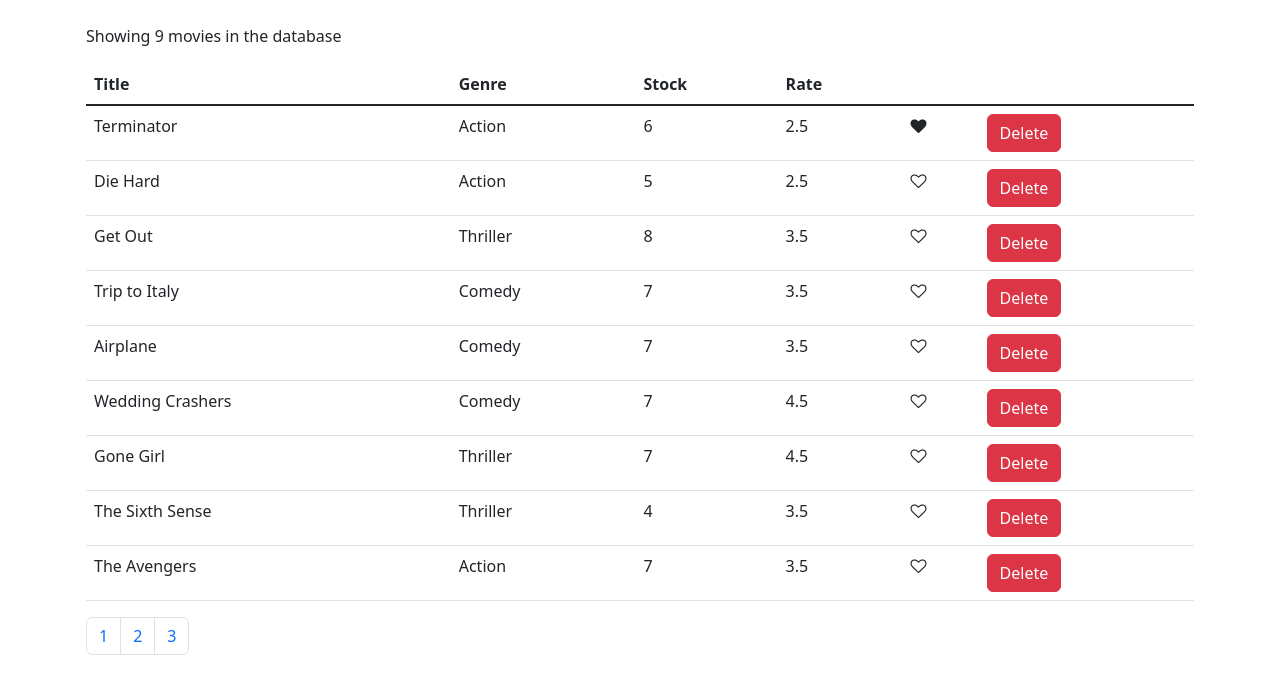
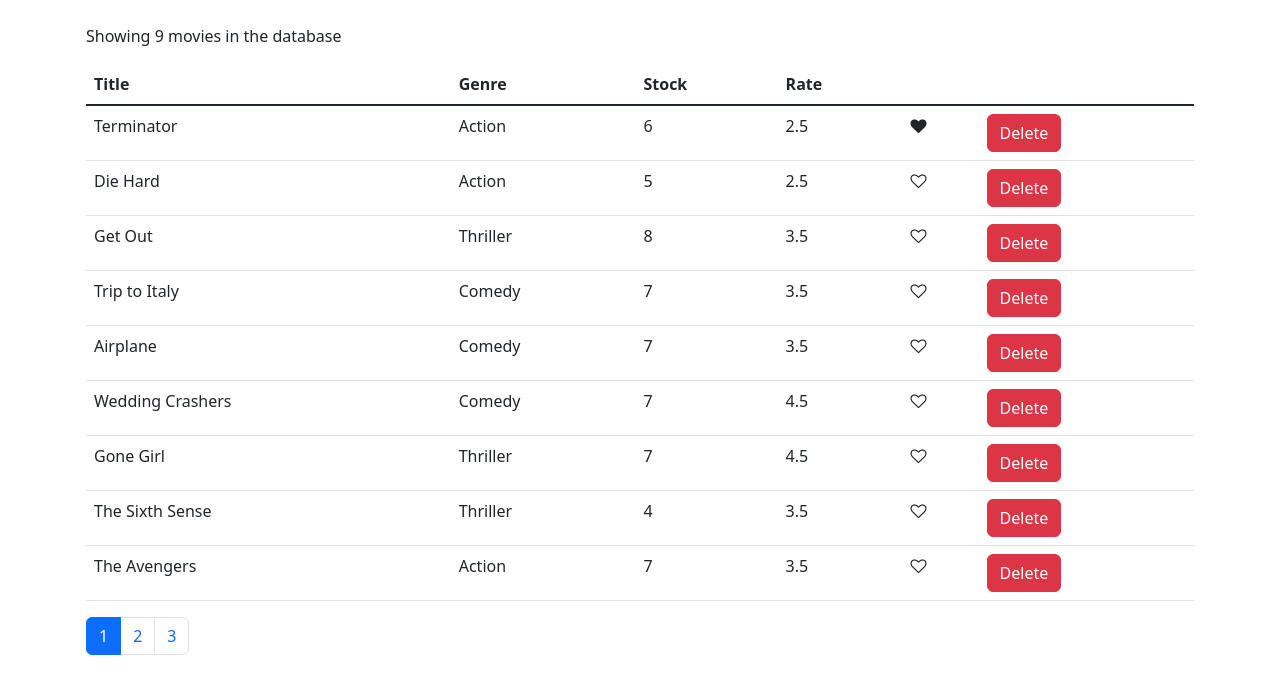
Before and after one commit to agurchu/vidly-project, a React (Vite) app: page / in a window 1280 px wide. Shown: the top 694 px of the page. Built offline with nearby package versions, Linux system fonts and the light colour scheme.

Commit message:
pagination: handling page changes

```diff
--- a/src/components/common/pagination.jsx
+++ b/src/components/common/pagination.jsx
@@ -1,7 +1,8 @@
 import _ from "lodash";
 
 function Pagination(props) {
-  const { pageSize, itemsCount } = props;
+  const { pageSize, itemsCount, onPageChange, currentPage } = props;
+
   const pagesCount = Math.ceil(itemsCount / pageSize);
   if (pagesCount === 1) return null;
   const pages = _.range(1, pagesCount + 1);
@@ -10,8 +11,15 @@
     <nav aria-label="Page navigation example">
       <ul className="pagination">
         {pages.map((page) => (
-          <li key={page} className="page-item ">
-            <a className="page-link" href="#">
+          <li
+            key={page}
+            className={page === currentPage ? "page-item active" : "page-item "}
+          >
+            <a
+              onClick={() => onPageChange(page)}
+              className="page-link"
+              href="#"
+            >
               {page}
             </a>
           </li>
--- a/src/components/movies.jsx
+++ b/src/components/movies.jsx
@@ -6,6 +6,7 @@
 function Movies() {
   const [movies, setMovies] = useState(getMovies());
   const [pageSize, setPageSize] = useState(4);
+  const [currentPage, setCurrentPage] = useState(1);
 
   const handleDelete = (movie) => {
     const newMovies = [...movies];
@@ -19,11 +20,10 @@
     const index = newMovies.indexOf(movie);
     newMovies[index].liked = !movies[index].liked;
     setMovies(newMovies);
-    console.log(movie);
   };
 
   const handlePageChange = (page) => {
-    console.log(page);
+    setCurrentPage(page);
   };
 
   return (
@@ -72,7 +72,8 @@
           <Pagination
             itemsCount={movies.length}
             pageSize={pageSize}
-            onPageChane={handlePageChange}
+            currentPage={currentPage}
+            onPageChange={handlePageChange}
           />
         </>
       )}
```
